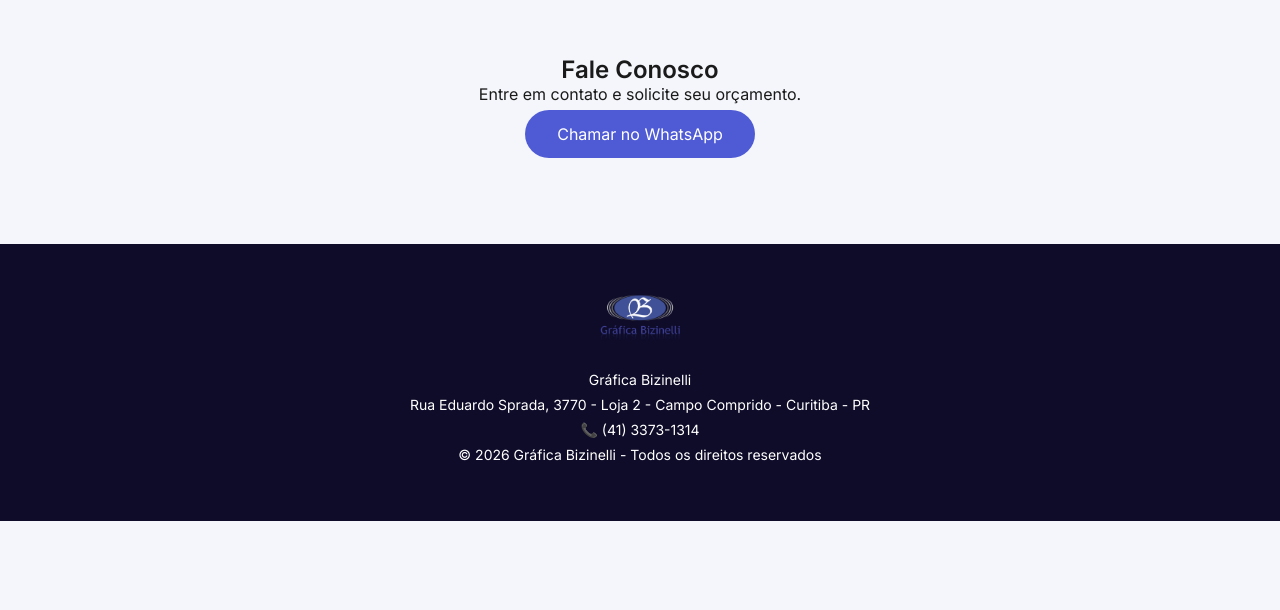
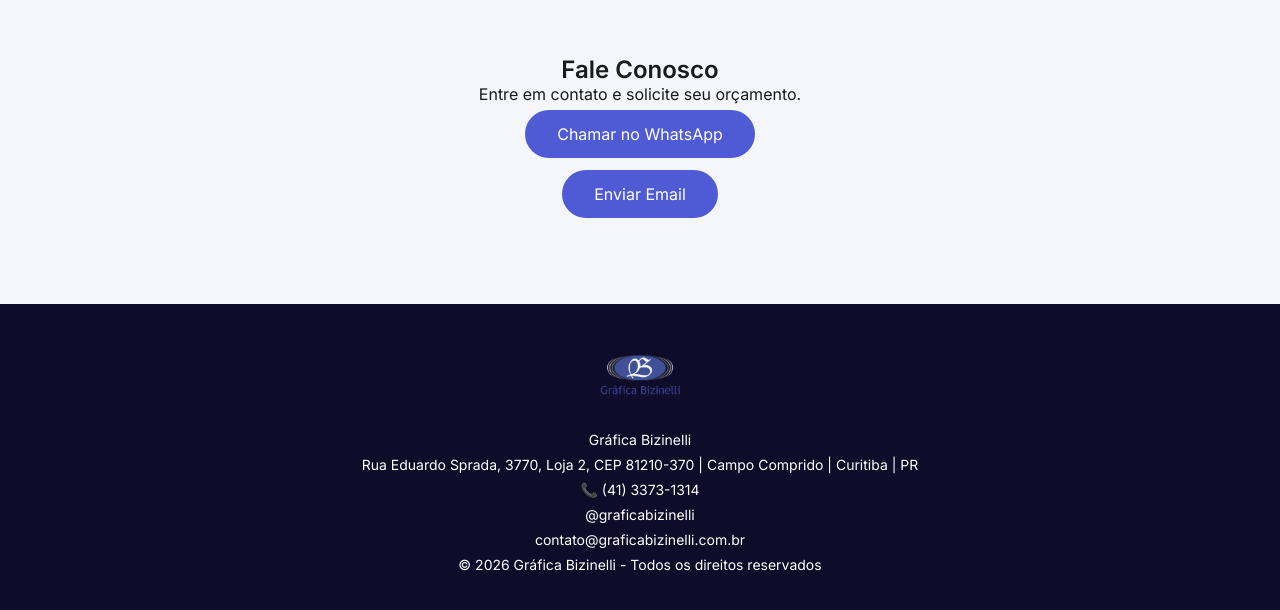
Before and after one commit to mateusbizinelli/landing_page_graficabizinelli, a plain HTML site: page index.html in a window 1280 px wide. Shown: the part 2174-2784 px from the top of the page. Before the commit the page ends 2695 px from the top, so only its background shows below. Drawn offline with nearby package versions, Linux system fonts and the light colour scheme.

Commit message:
Add files via upload

```diff
--- a/index.html
+++ b/index.html
@@ -37,7 +37,7 @@
 
   <div class="hero-content">
     <h1>Impressão com excelência e qualidade</h1>
-    <p>Transformamos ideias em materiais gráficos de alto padrão.</p>
+    <p>Com mais de 30 anos de experiência, transformamos ideias em materiais gráficos de alto padrão.</p>
     <a href="#contato" class="btn">Solicitar Orçamento</a>
   </div>
 
@@ -92,13 +92,19 @@
   <p>Entre em contato e solicite seu orçamento.</p>
   <br>
   <a href="https://wa.me/554133731314" class="btn">Chamar no WhatsApp</a>
+  <br>
+  <br>
+  <br>
+  <a href="mailto:contato@graficabizinelli.com.br" class="btn">Enviar Email</a>
 </section>
 
 <footer class="footer">
   <img src="logo.png" class="footer-logo" alt="Gráfica Bizinelli">
   <p>Gráfica Bizinelli</p>
-  <p>Rua Eduardo Sprada, 3770 - Loja 2 - Campo Comprido - Curitiba - PR</p>
+  <p>Rua Eduardo Sprada, 3770, Loja 2, CEP 81210-370 | Campo Comprido | Curitiba | PR</p>
   <p>📞 (41) 3373-1314</p>
+  <p>@graficabizinelli</p>
+  <p>contato@graficabizinelli.com.br</p>
   <p>© 2026 Gráfica Bizinelli - Todos os direitos reservados</p>
 </footer>
 
```
